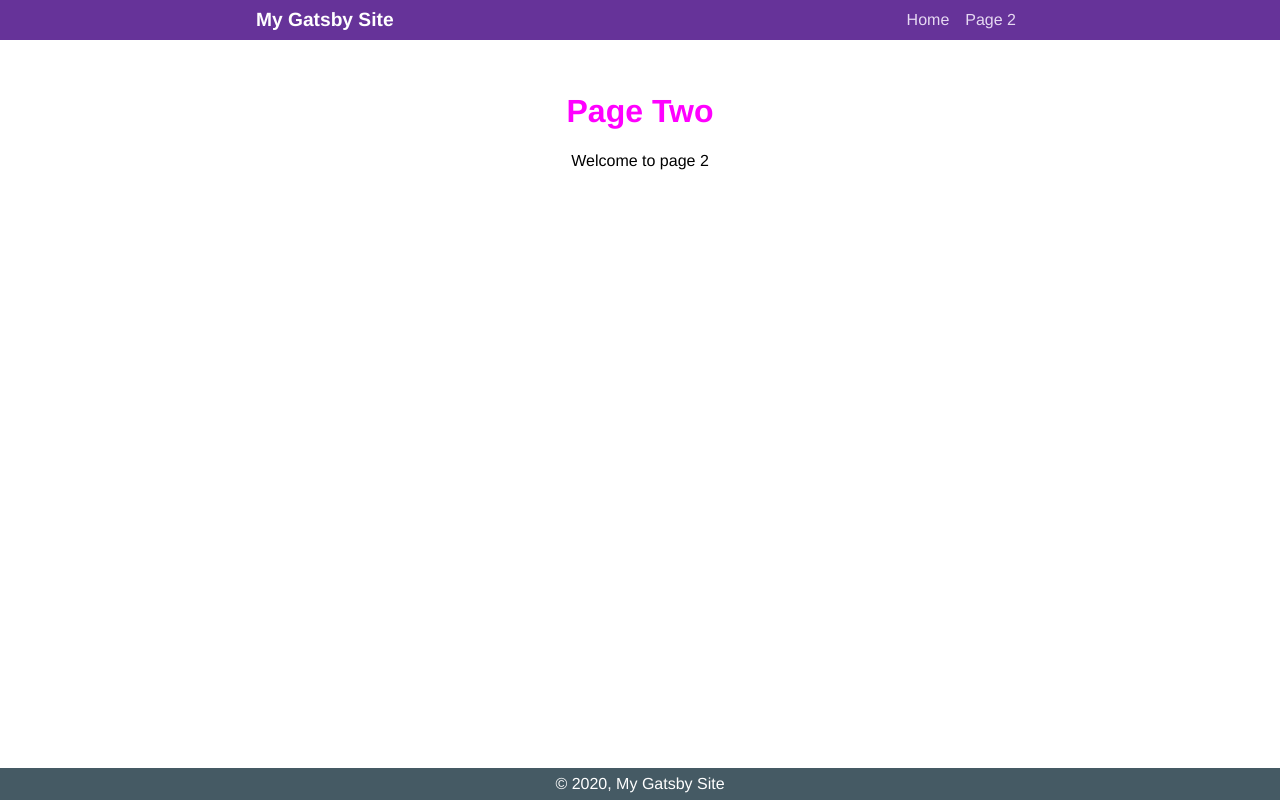
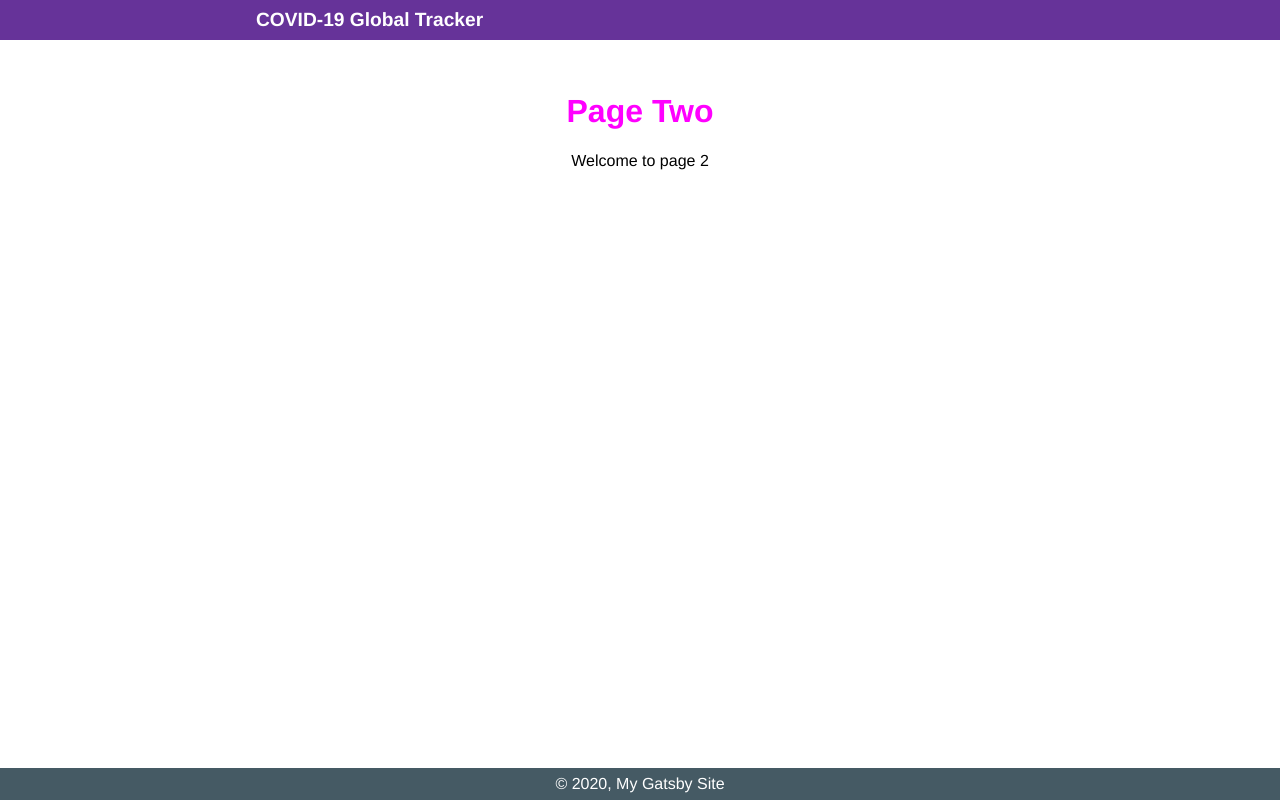
Before and after one commit to laver0ck/covid-tracker, a Gatsby site: page /page-2 in a window 1280 px wide. Built offline with nearby package versions, Linux system fonts and the light colour scheme; Gatsby itself is replaced by a stand-in of ours.

Commit message:
beautify

```diff
--- a/src/components/Header.js
+++ b/src/components/Header.js
@@ -1,5 +1,4 @@
 import React from 'react';
-import { Link } from 'gatsby';
 
 import Container from 'components/Container';
 
@@ -7,15 +6,7 @@ const Header = () => {
   return (
     <header>
       <Container type="content">
-        <p>My Gatsby Site</p>
-        <ul>
-          <li>
-            <Link to="/">Home</Link>
-          </li>
-          <li>
-            <Link to="/page-2/">Page 2</Link>
-          </li>
-        </ul>
+        <p>COVID-19 Global Tracker</p>
       </Container>
     </header>
   );
```
Also changed, not shown: src/pages/index.js (+3 -7 lines), README.md.
